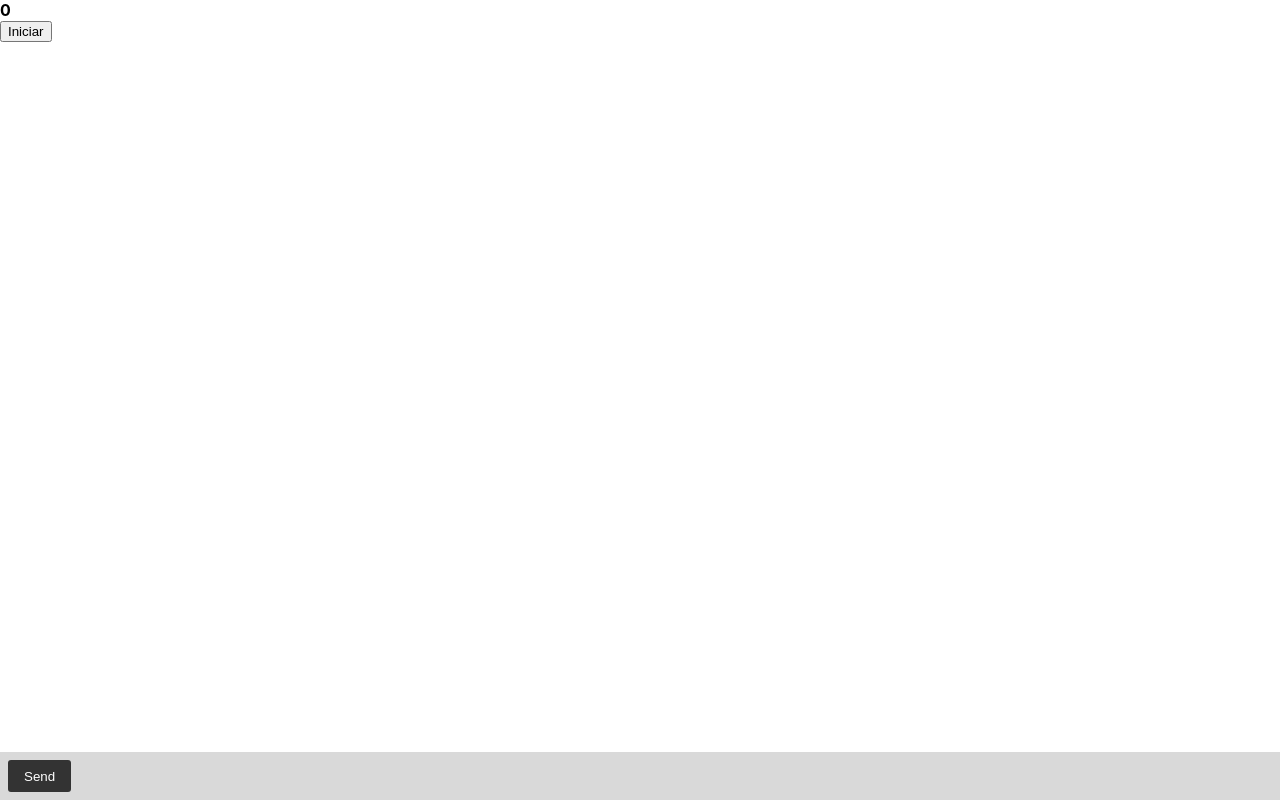
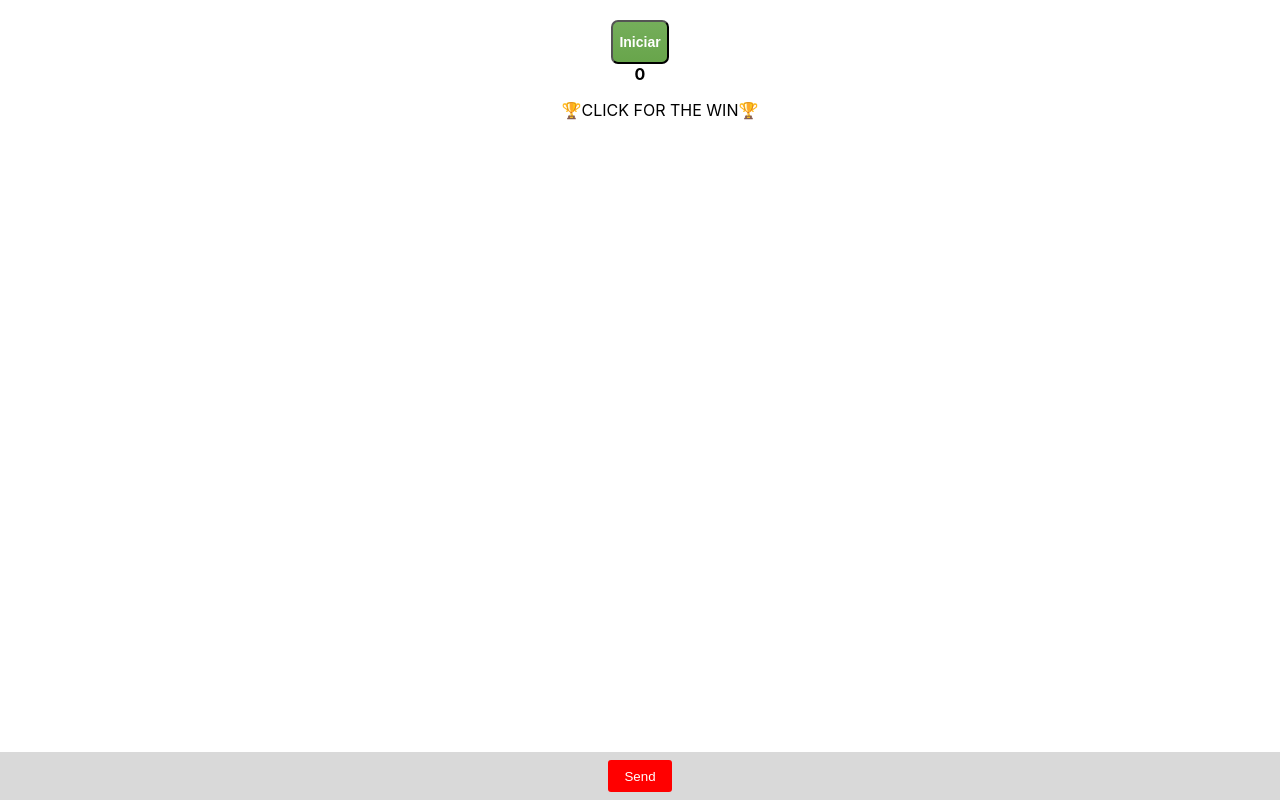
Before and after one commit to lorenzoMalutta/Socket-QuickButton, a website: page index.html in a window 1280 px wide. Drawn offline with nearby package versions, Linux system fonts and the light colour scheme; no server answers.

Commit message:
:wrench: feat style e mostra o IP do vencedor
- Nome e IP do vencedor.
- Coloquei só um pouco de css, tá feio e bagunçado ainda.

```diff
--- a/index.html
+++ b/index.html
@@ -1,32 +1,69 @@
 <!DOCTYPE html>
 <html>
   <head>
-    <title>Socket.IO chat</title>
     <style>
       body { margin: 0; padding-bottom: 3rem; font-family: -apple-system, BlinkMacSystemFont, "Segoe UI", Roboto, Helvetica, Arial, sans-serif; }
-
       #form { background: rgba(0, 0, 0, 0.15); padding: 0.25rem; position: fixed; bottom: 0; left: 0; right: 0; display: flex; height: 3rem; box-sizing: border-box; backdrop-filter: blur(10px); }
+      .button-start {
+        box-shadow:inset 0px 1px 16px -39px #9acc85;
+        background:linear-gradient(to bottom, #74ad5a 5%, #68a54b 100%);
+        background-color:#74ad5a;
+        border-radius:7px;
+        display:inline-block;
+        cursor:pointer;
+        color:#ffffff;
+        font-family:Arial;
+        font-size:14px;
+        font-weight:bold;
+        padding:12px 6px;
+        text-decoration:none;
+      }
+      .button-start:hover {
+        background:linear-gradient(to bottom, #68a54b 5%, #74ad5a 100%);
+        background-color:#68a54b;
+      }
+      .button-start:active {
+        position:relative;
+        top:1px;
+      }
+      .tabelaDeValores {
+        display: flex;
+        flex-direction: column;
+        align-items: center;
+        justify-content: center;
+        padding: 20px;
+      }
+      .tabelaMenssagens {
+        display: flex;
+        flex-direction: column;
+        align-items: center;
+        justify-content: center;
+      }
       #input { border: none; padding: 0 1rem; flex-grow: 1; border-radius: 2rem; margin: 0.25rem; }
       #input:focus { outline: none; }
-      #form > button { background: #333; border: none; padding: 0 1rem; margin: 0.25rem; border-radius: 3px; outline: none; color: #fff; }
+      #form > button { background: red; border: none; padding: 0 1rem; margin: 0.25rem; border-radius: 3px; outline: none; color: #fff; }
 
       #messages { list-style-type: none; margin: 0; padding: 0; }
       #messages > li { padding: 0.5rem 1rem; }
       #messages > li:nth-child(odd) { background: #efefef; }
-    </style>
+      </style>
+    <title>Socket.IO chat</title>
   </head>
   <body>
-    <div>
-      <strong id="valor">
-        0
-      </strong>
+    <div class="tabelaDeValores">
+      <form id="formIniciar" action="">
+        <button class="button-start">Iniciar</button>
+      </form>
+      <div class="tabelaMenssagens">
+        <strong id="valor">
+          0
+        </strong>
+      </div>
+      <ul>🏆CLICK FOR THE WIN🏆</ul>
+      <ul id="messages"></ul>
     </div>
-    <form id="formIniciar" action="">
-      <button>Iniciar</button>
-    </form>
-    <ul id="messages"></ul>
 
-    <form id="form" action="">
+    <form style="display: flex; justify-content: center;" id="form" action="">
       <button>Send</button>
     </form>
     <script src="/socket.io/socket.io.js"></script>
--- a/index.js
+++ b/index.js
@@ -29,8 +29,9 @@ io.on('connection', (socket) => {
       io.emit('click', teste);
       return
     }
+    msg = 'O jogador de IP:'+socket.handshake.address+' venceu!',
   // Faz o Handshake do IP do usuário que clicou no botão e envia para o front end
-    io.emit('click', socket.handshake.address)
+    io.emit('click',  msg)
     resetAllValues()
     socket.disconnect()
   });
```
